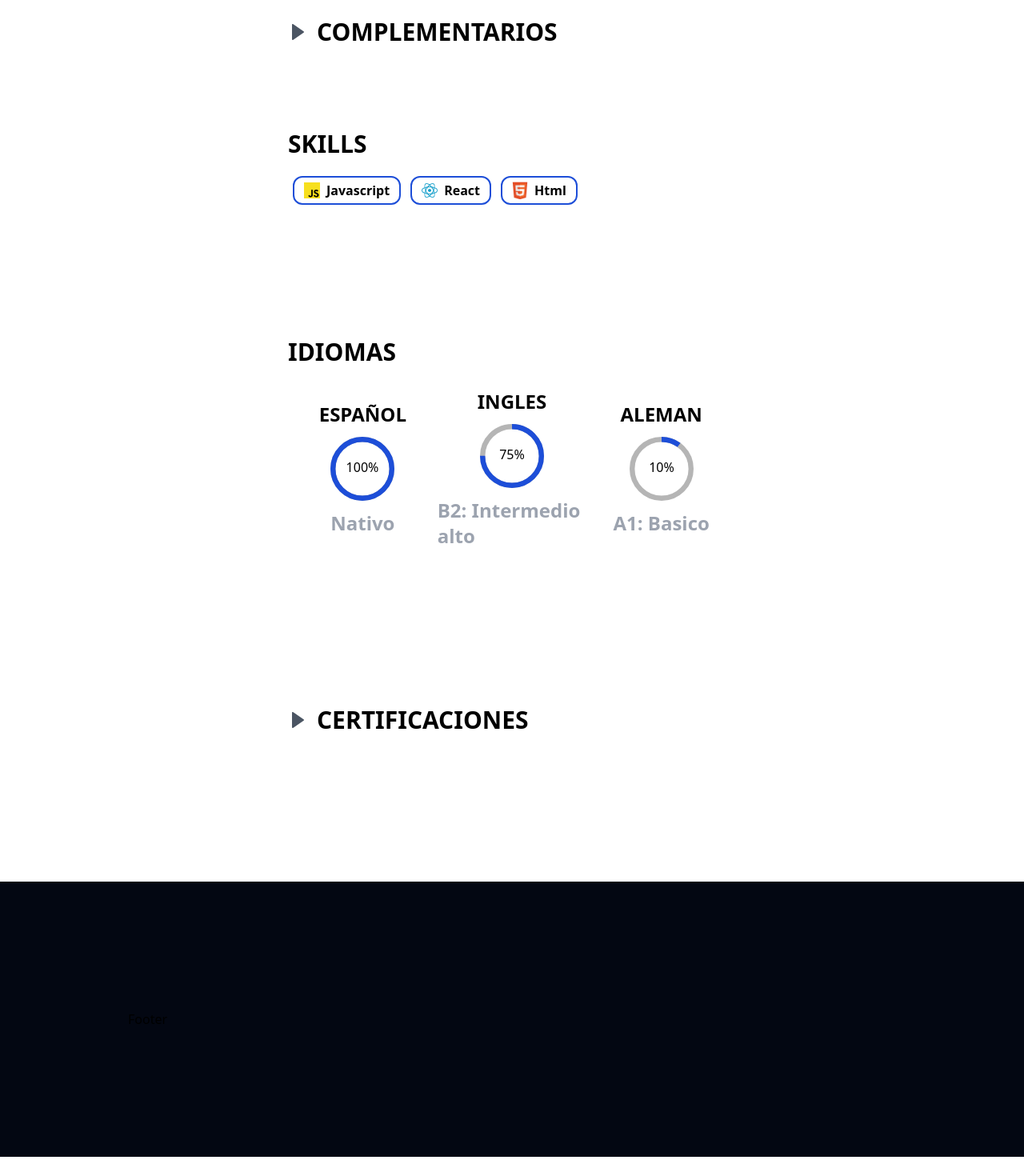
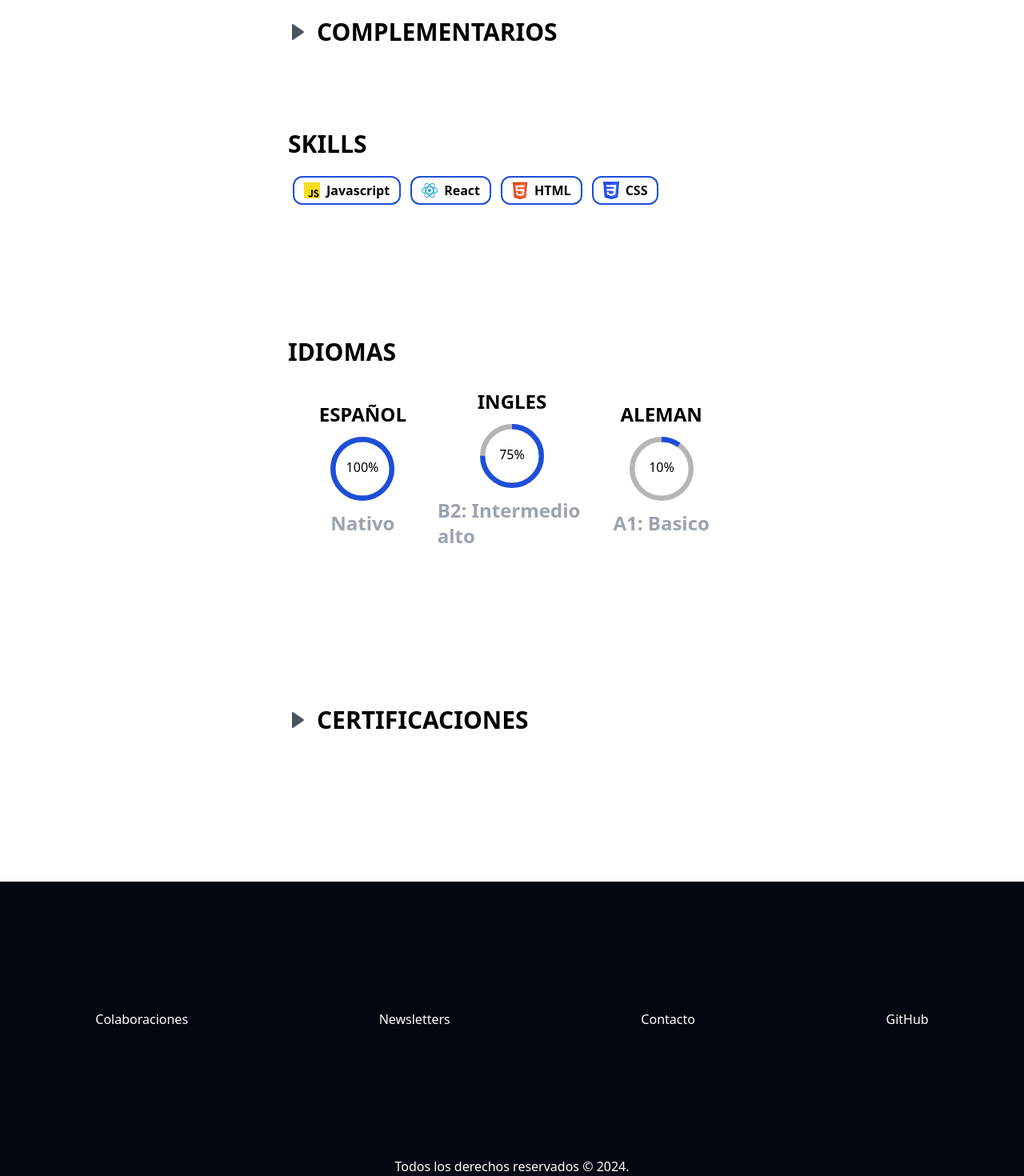
Before and after one commit to mateodevcode/curriculum-vitae-react, a React (Vite) app: page / in a window 1280 px wide. Shown: the part 1500-2970 px from the top of the page at 80% size. Before the commit the page ends 2946 px from the top, so only its background shows below. Built offline with nearby package versions, Linux system fonts and the light colour scheme.

Commit message:
Se mejoro el componente skills con un map y se agrego un archivo de datos para los lenguajes de programacion

```diff
--- a/src/components/Footer.jsx
+++ b/src/components/Footer.jsx
@@ -1,7 +1,21 @@
 const Footer = () => {
   return (
-    <div className="bg-gray-950 w-ful h-full p-40">
-        Footer
+    <div className="flex flex-col justify-between items-center bg-gray-950 w-ful h-full text-white">
+      <div className="flex flex-row justify-around items-center my-40 w-full">
+      <div>
+          <p>Colaboraciones</p>
+        </div>
+        <div>
+          <p>Newsletters</p>
+        </div>
+        <div>
+          <p>Contacto</p>
+        </div>
+        <div>
+          <p>GitHub</p>
+        </div>
+      </div>
+      <p>Todos los derechos reservados © 2024.</p>
     </div>
   )
 }
--- a/src/components/Skills.jsx
+++ b/src/components/Skills.jsx
@@ -1,31 +1,18 @@
-import javascript from '../img/js.png';
-import react from '../img/react.png';
-import html from '../img/html.png';
+import { skillsLeguajes } from "../data/skills.lenguajes";
 
 
 function Skills() {
   return (
     <div className="px-10 w-full mt-20 mb-40">
       <h3 className="font-semibold text-3xl hover:text-blue-800 w-min pb-4">SKILLS</h3>
+      <div className="w-full flex flex-wrap">
+        {skillsLeguajes.map((skill) => (
+            <div key={skill.id} className="flex flex-row jus items-center border-blue-700 hover:text-white hover:bg-gray-950 border-2 rounded-xl w-max px-3 py-1 m-1.5 font-semibold cursor-pointer">
+                <img src={skill.img} alt={skill.alt} className='w-5 mr-2' />
+                <span>{skill.nombre}</span>
+            </div>
 
-      <div className="w-full flex flex-wrap">
-        <div className="flex flex-row jus items-center border-blue-700 hover:text-white hover:bg-gray-950 border-2 rounded-xl w-max px-3 py-1 m-1.5 font-semibold cursor-pointer">
-            <img src={javascript} alt="Javascript" className='w-5 mr-2' />
-            <span>Javascript</span>
-        </div>
-
-        <div className="flex flex-row jus items-center border-blue-700 hover:text-white hover:bg-gray-950 border-2 rounded-xl w-max px-3 py-1 m-1.5 font-semibold cursor-pointer">
-            <img src={react} alt="react" className='w-5 mr-2' />
-            <span>React</span>
-        </div>
-
-        <div className="flex flex-row jus items-center border-blue-700 hover:text-white hover:bg-gray-950 border-2 rounded-xl w-max px-3 py-1 m-1.5 font-semibold cursor-pointer">
-            <img src={html} alt="react" className='w-5 mr-2' />
-            <span>Html</span>
-        </div>
-
-
-
+        ))}
 
       </div>
     </div>
--- /dev/null
+++ b/src/data/skills.lenguajes.js
@@ -0,0 +1,34 @@
+import javascript from '../img/js.png';
+import react from '../img/react.png';
+import html from '../img/html.png';
+import css from '../img/css.png';
+
+
+
+
+export const skillsLeguajes = [
+    {
+        id: 1,
+        nombre: 'Javascript',
+        img: javascript,
+        alt: 'Javascript',
+    },
+    {
+        id: 2,
+        nombre: 'React',
+        img: react,
+        alt: 'React',
+    },
+    {
+        id: 3,
+        nombre: 'HTML',
+        img: html,
+        alt: 'HTML',
+    },
+    {
+        id: 4,
+        nombre: 'CSS',
+        img: css,
+        alt: 'CSS',
+    },
+]
```
Also changed, not shown: src/img/css.png (added).
